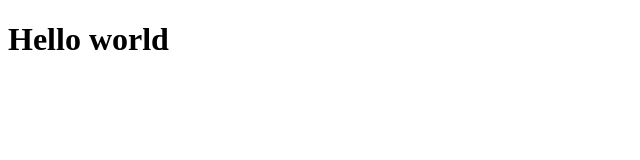
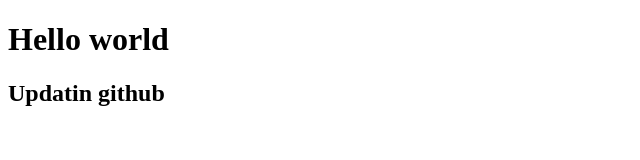
Before and after one commit to SefakorAxorlu/sefakor, a plain HTML site: page index.html in a window 1280 px wide. Shown: the whole page, without its empty margins (0-640 px from the left). Drawn offline with Linux system fonts and the light colour scheme.

Commit message:
firsh commit

```diff
--- a/index.html
+++ b/index.html
@@ -8,5 +8,6 @@
 </head>
 <body>
   <h1>Hello world</h1>
+  <h2>Updatin github</h2>
 </body>
 </html>
```
